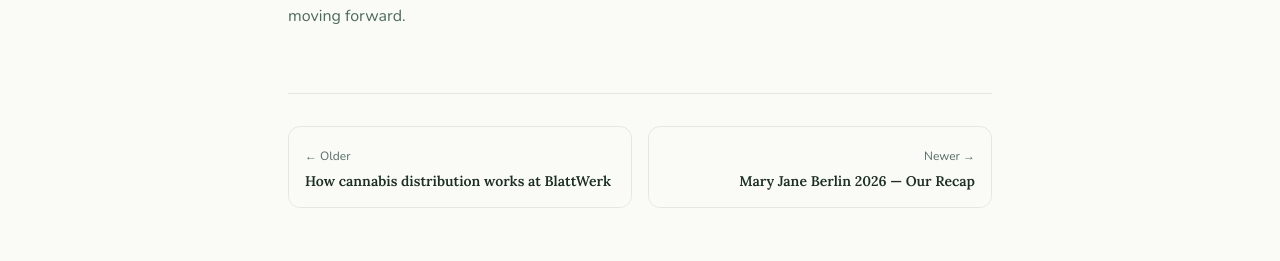
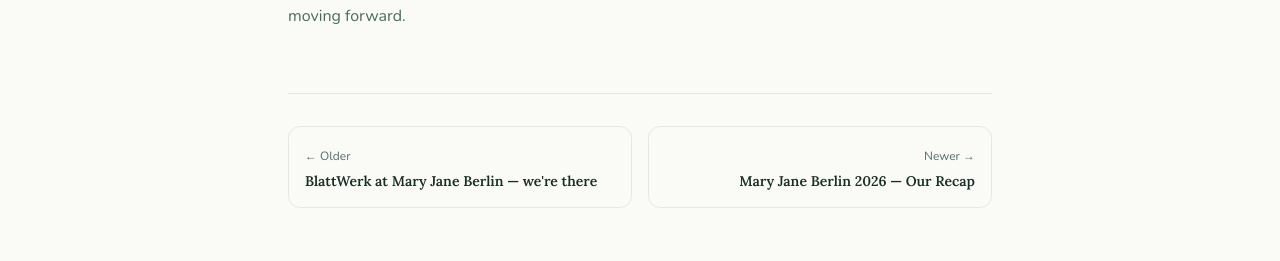
Before and after one commit to gstetter75-cmd/blattwerk-website, a Next.js app: page /en/blog/anbau-update-juni-2026 in a window 1280 px wide. Shown: the part 1063-1324 px from the top of the page. Built offline with nearby package versions, Linux system fonts and the light colour scheme; no server answers.

Commit message:
fix: blog prev/next navigation uses date-sorted order

```diff
--- a/src/app/[locale]/blog/[slug]/page.tsx
+++ b/src/app/[locale]/blog/[slug]/page.tsx
@@ -77,9 +77,10 @@
     day: 'numeric',
   });
 
-  const postIndex = blogPosts.findIndex((p) => p.slug === slug);
-  const prevPost = postIndex < blogPosts.length - 1 ? blogPosts[postIndex + 1] : null;
-  const nextPost = postIndex > 0 ? blogPosts[postIndex - 1] : null;
+  const sortedPosts = [...blogPosts].sort((a, b) => b.date.localeCompare(a.date));
+  const postIndex = sortedPosts.findIndex((p) => p.slug === slug);
+  const prevPost = postIndex < sortedPosts.length - 1 ? sortedPosts[postIndex + 1] : null;
+  const nextPost = postIndex > 0 ? sortedPosts[postIndex - 1] : null;
 
   return (
     <>
```
